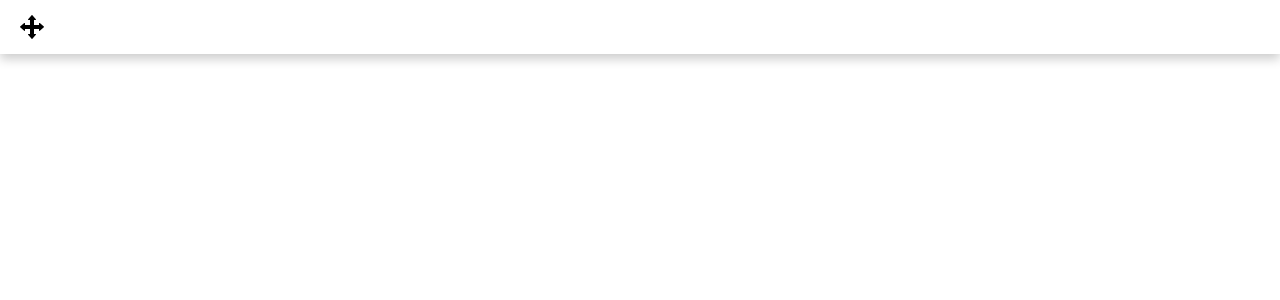
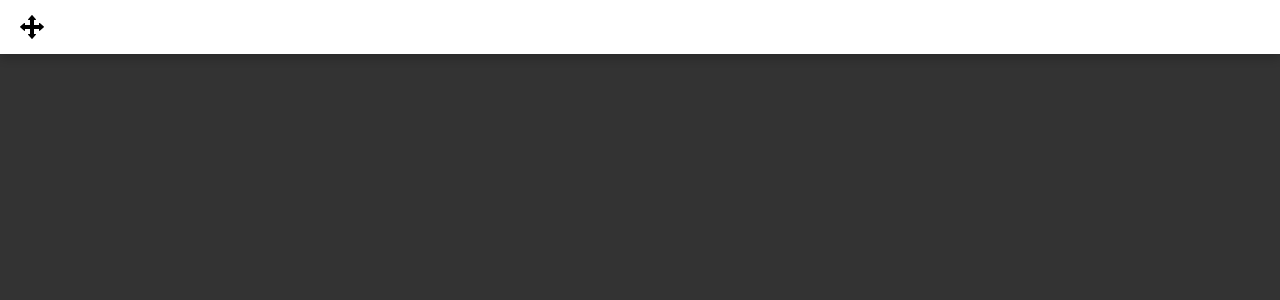
Before and after one commit to timur-svoboda/simpledrawing, a Vue app: page / in a window 1280 px wide. Shown: the top 300 px of the page. Built offline with nearby package versions, Linux system fonts and the light colour scheme.

Commit message:
Created the DrawingWindow component and styled it.

```diff
--- a/src/App.vue
+++ b/src/App.vue
@@ -1,16 +1,19 @@
 <template>
   <div id="app">
     <tool-panel></tool-panel>
+    <drawing-window></drawing-window>
   </div>
 </template>
 
 <script>
 import ToolPanel from "./components/ToolPanel.vue";
+import DrawingWindow from "./components/DrawingWindow.vue";
 
 export default {
   name:"app",
   components: {
-    ToolPanel
+    ToolPanel,
+    DrawingWindow
   }
 };
 </script>
@@ -21,4 +24,10 @@ html
 
 body
   margin 0
+
+#app
+  display flex
+  flex-direction column
+  height 100vh
+  width 100vw
 </style>
--- /dev/null
+++ b/src/components/DrawingWindow.vue
@@ -0,0 +1,18 @@
+<template>
+  <svg id="drawing-window" class="drawing-window"></svg>
+</template>
+
+<script>
+export default {
+  name: "drawing-window"
+}
+</script>
+
+<style lang="stylus">
+.drawing-window
+  height 100%
+  width 100%
+  background-color rgba( 0, 0, 0, 0.8 )
+  cursor crosshair
+  overflow hidden
+</style>
```
